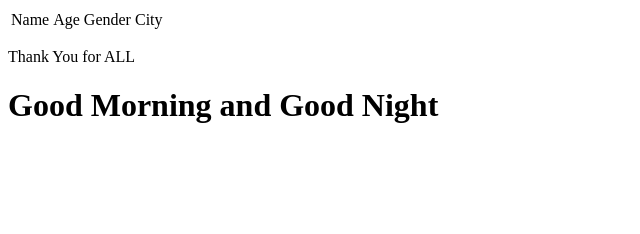
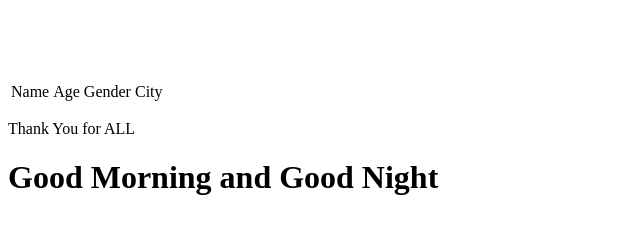
Before and after one commit to bhuvi45967/myapp, a plain HTML site: page index.html in a window 1280 px wide. Shown: the whole page, without its empty margins (0-640 px from the left). Drawn offline with Linux system fonts and the light colour scheme.

Commit message:
feat:added br

```diff
--- a/index.html
+++ b/index.html
@@ -9,10 +9,10 @@
     <table>
 
         <tr>
-            <td>Name</td>
-            <td>Age</td>
-            <td>Gender</td>
-            <td>City</td>
+            <td>Name</td><br>
+            <td>Age</td><br>
+            <td>Gender</td><br>
+            <td>City</td><br>
         </tr>
     </table>
     <p>Thank You for ALL</p>
```
